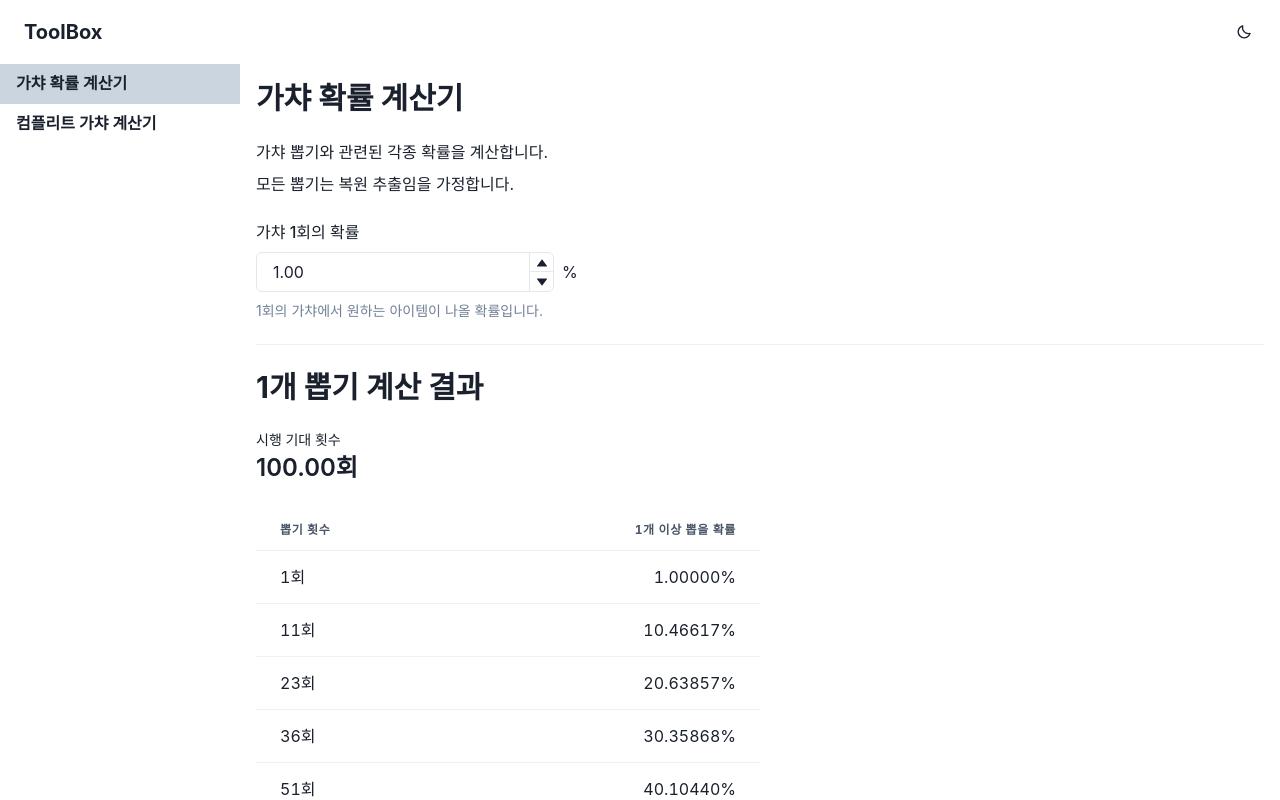
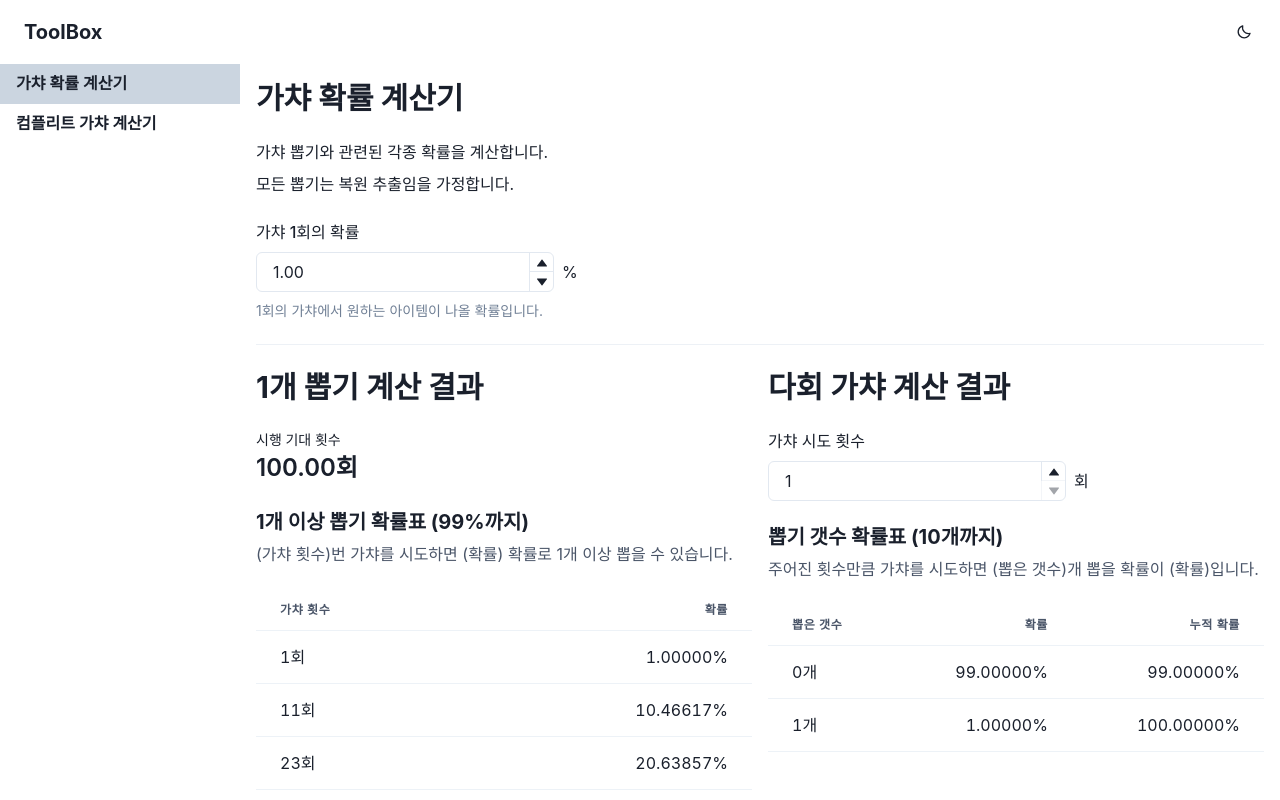
Before and after one commit to loveliveall/tools, a React app: page /gacha-normal in a window 1280 px wide. Shown: the top 800 px of the page. Built offline with nearby package versions, Linux system fonts and the light colour scheme.

Commit message:
Add multi gacha result

```diff
--- a/src/pages/gacha-normal/index.tsx
+++ b/src/pages/gacha-normal/index.tsx
@@ -1,5 +1,6 @@
 import React from 'react';
 import {
+  useColorModeValue,
   Divider,
   FormControl,
   FormHelperText,
@@ -26,8 +27,18 @@ import {
   Tr,
 } from '@chakra-ui/react';
 import { DESKTOP_BP } from '@/consts';
+import {
+  factorial,
+  divideBigInt,
+  powBigInt,
+} from '@/utils/bigint';
 
-function getSingleProbTable(prob: number) {
+function C(n: number, r: number): bigint {
+  return factorial(n) / (factorial(r) * factorial(n - r));
+}
+
+function getSingleProbTable(probPercent: number) {
+  const prob = probPercent / 100;
   type ProbRow = {
     trial: number,
     probPercent: number,
@@ -49,22 +60,77 @@ function getSingleProbTable(prob: number) {
         probPercent: currProbPercent,
       });
       if (recordThreshold < 90.00) recordThreshold += 10.00;
-      else recordThreshold += 1.00;
+      else if (recordThreshold < 95.00) recordThreshold = 95.00;
+      else recordThreshold = 99.00;
     }
   }
   return ret;
 }
 
+// probPercent has precision 2, i.e., 0.01% ~ 100.00% => 1/10000 ~ 10000/10000
+function getMultiGachaTable(probPercent: number, trial: number) {
+  const precision = 6; // Will show to 5th digit, so calculate till 6th digit
+  type Row = {
+    itemCount: number,
+    probPercent: number,
+    accProbPercent: number,
+  };
+  const probNumerator = probPercent * 100;
+  const denominator = powBigInt(BigInt(10000), trial);
+  let itemCount = 0;
+  // Initial case: nC0 * (1 - p)^n
+  let currProbPercent = divideBigInt(
+    C(trial, itemCount) * powBigInt(BigInt(10000 - probNumerator), trial) * BigInt(100),
+    denominator,
+    precision,
+  );
+  let accProbPercent = currProbPercent;
+  const ret: Row[] = [{
+    itemCount,
+    probPercent: currProbPercent,
+    accProbPercent,
+  }];
+  while (itemCount < Math.min(trial, 10)) {
+    itemCount += 1;
+    // nCr * p^r * (1 - p)^r
+    currProbPercent = divideBigInt(
+      C(trial, itemCount)
+        * powBigInt(BigInt(probNumerator), itemCount)
+        * powBigInt(BigInt(10000 - probNumerator), trial - itemCount)
+        * BigInt(100),
+      denominator,
+      precision,
+    );
+    accProbPercent += currProbPercent;
+    ret.push({
+      itemCount,
+      probPercent: currProbPercent,
+      accProbPercent,
+    });
+  }
+  return ret;
+}
+
 function GachaNormal() {
-  const [probInputStr, setProbInputStr] = React.useState('1.00');
-  const [probInputNum, setProbInputNum] = React.useState(1);
-  const prob = (() => {
-    if (Number.isNaN(probInputNum)) return 0.01;
-    if (probInputNum < 0.01) return 0.01;
-    if (probInputNum > 100) return 100;
-    return probInputNum;
-  })() / 100;
-  const singleProbTable = getSingleProbTable(prob);
+  const helperTextColor = useColorModeValue('gray.600', 'gray.400');
+  const [probPercentInputStr, setProbPercentInputStr] = React.useState('1.00');
+  const [probPercentInputNum, setProbPercentInputNum] = React.useState(1);
+  const [trialInputStr, setTrialInputStr] = React.useState('1');
+  const [trialInputNum, setTrialInputNum] = React.useState(1);
+  const probPercent = (() => {
+    if (Number.isNaN(probPercentInputNum)) return 0.01;
+    if (probPercentInputNum < 0.01) return 0.01;
+    if (probPercentInputNum > 100) return 100;
+    return Math.floor(probPercentInputNum * 100) / 100;
+  })();
+  const trial = (() => {
+    if (Number.isNaN(trialInputNum)) return 1;
+    if (trialInputNum < 1) return 1;
+    if (trialInputNum > 10000) return 10000;
+    return Math.floor(trialInputNum);
+  })();
+  const singleProbTable = getSingleProbTable(probPercent);
+  const multiGachaTable = getMultiGachaTable(probPercent, trial);
   return (
     <Stack spacing={6}>
       <Heading size="lg">가챠 확률 계산기</Heading>
@@ -80,10 +146,10 @@ function GachaNormal() {
             max={100}
             precision={2}
             step={0.01}
-            value={probInputStr}
+            value={probPercentInputStr}
             onChange={(s, n) => {
-              setProbInputStr(s);
-              setProbInputNum(n);
+              setProbPercentInputStr(s);
+              setProbPercentInputNum(n);
             }}
           >
             <NumberInputField />
@@ -99,19 +165,24 @@ function GachaNormal() {
       <Divider />
       <Grid
         templateColumns={{ base: 'repeat(1, 1fr)', [DESKTOP_BP]: 'repeat(2, 1fr)' }}
+        gap={4}
       >
         <GridItem>
           <Stack spacing={6}>
             <Heading size="lg">1개 뽑기 계산 결과</Heading>
             <Stat>
               <StatLabel>시행 기대 횟수</StatLabel>
-              <StatNumber>{`${(1 / prob).toFixed(2)}회`}</StatNumber>
+              <StatNumber>{`${(100 / probPercent).toFixed(2)}회`}</StatNumber>
             </Stat>
+            <Stack>
+              <Heading size="md">1개 이상 뽑기 확률표 (99%까지)</Heading>
+              <Text color={helperTextColor}>(가챠 횟수)번 가챠를 시도하면 (확률) 확률로 1개 이상 뽑을 수 있습니다.</Text>
+            </Stack>
             <Table>
               <Thead>
                 <Tr>
-                  <Th>뽑기 횟수</Th>
-                  <Th isNumeric>1개 이상 뽑을 확률</Th>
+                  <Th>가챠 횟수</Th>
+                  <Th isNumeric>확률</Th>
                 </Tr>
               </Thead>
               <Tbody>
@@ -127,6 +198,57 @@ function GachaNormal() {
             </Table>
           </Stack>
         </GridItem>
+        <GridItem>
+          <Stack spacing={6}>
+            <Heading size="lg">다회 가챠 계산 결과</Heading>
+            <FormControl id="trial-count">
+              <FormLabel>가챠 시도 횟수</FormLabel>
+              <HStack>
+                <NumberInput
+                  min={1}
+                  max={10000}
+                  step={1}
+                  value={trialInputStr}
+                  onChange={(s, n) => {
+                    setTrialInputStr(s);
+                    setTrialInputNum(n);
+                  }}
+                >
+                  <NumberInputField />
+                  <NumberInputStepper>
+                    <NumberIncrementStepper />
+                    <NumberDecrementStepper />
+                  </NumberInputStepper>
+                </NumberInput>
+                <Text>회</Text>
+              </HStack>
+            </FormControl>
+            <Stack>
+              <Heading size="md">뽑기 갯수 확률표 (10개까지)</Heading>
+              <Text color={helperTextColor}>주어진 횟수만큼 가챠를 시도하면 (뽑은 갯수)개 뽑을 확률이 (확률)입니다.</Text>
+            </Stack>
+            <Table>
+              <Thead>
+                <Tr>
+                  <Th>뽑은 갯수</Th>
+                  <Th isNumeric>확률</Th>
+                  <Th isNumeric>누적 확률</Th>
+                </Tr>
+              </Thead>
+              <Tbody>
+                {multiGachaTable.map((v) => {
+                  return (
+                    <Tr key={v.itemCount}>
+                      <Td>{`${v.itemCount}개`}</Td>
+                      <Td isNumeric>{`${v.probPercent.toFixed(5)}%`}</Td>
+                      <Td isNumeric>{`${v.accProbPercent.toFixed(5)}%`}</Td>
+                    </Tr>
+                  );
+                })}
+              </Tbody>
+            </Table>
+          </Stack>
+        </GridItem>
       </Grid>
     </Stack>
   );
```
